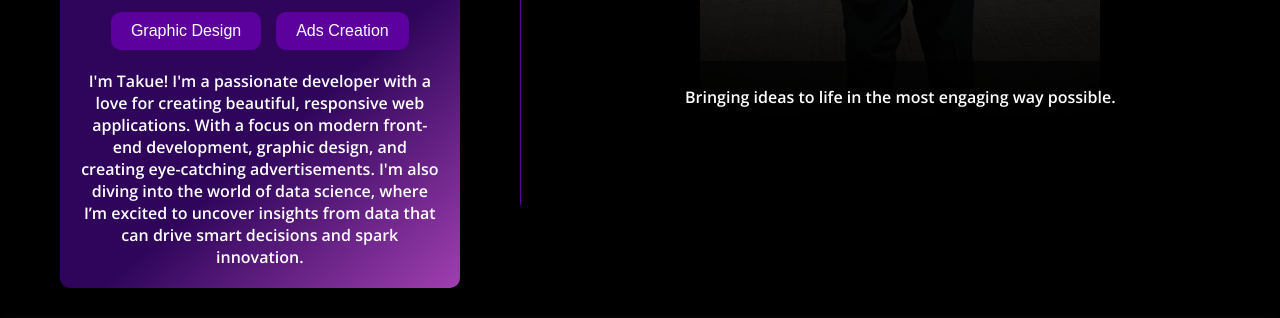
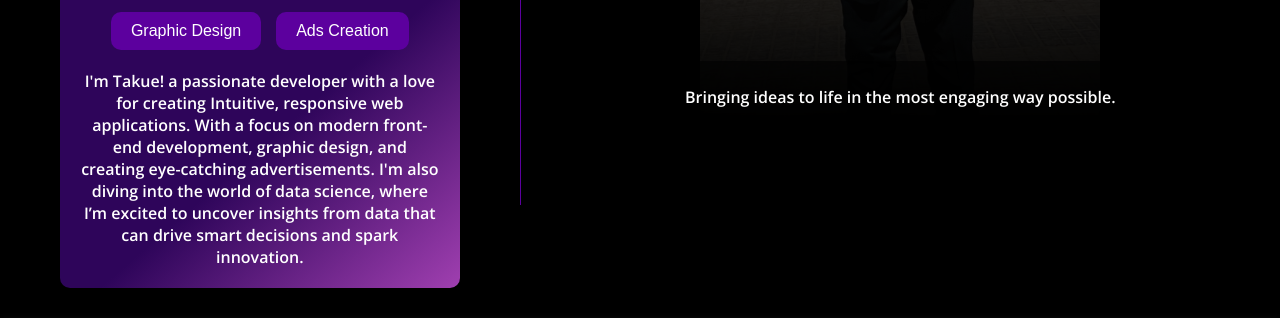
Before and after one commit to takue14/Taku-Portfolio, a plain HTML site: page index.html in a window 1280 px wide. Shown: the part 596-914 px from the top of the page. Drawn offline with nearby package versions, Linux system fonts and the light colour scheme.

Commit message:
Update index.html

```diff
--- a/index.html
+++ b/index.html
@@ -447,7 +447,7 @@ footer {
                 <button onclick="openPopu();">Ads Creation</button>
             </div>
             <p class="description-two">
-                I'm Takue! I'm a passionate developer with a love for creating beautiful, responsive web applications. With a focus on modern front-end development, graphic design, and creating eye-catching advertisements. I'm also diving into the world of data science, where I’m excited to uncover insights from data that can drive smart decisions and spark innovation.
+                I'm Takue! a passionate developer with a love for creating Intuitive, responsive web applications. With a focus on modern front-end development, graphic design, and creating eye-catching advertisements. I'm also diving into the world of data science, where I’m excited to uncover insights from data that can drive smart decisions and spark innovation.
             </p>
         </div>
     </div>
```
